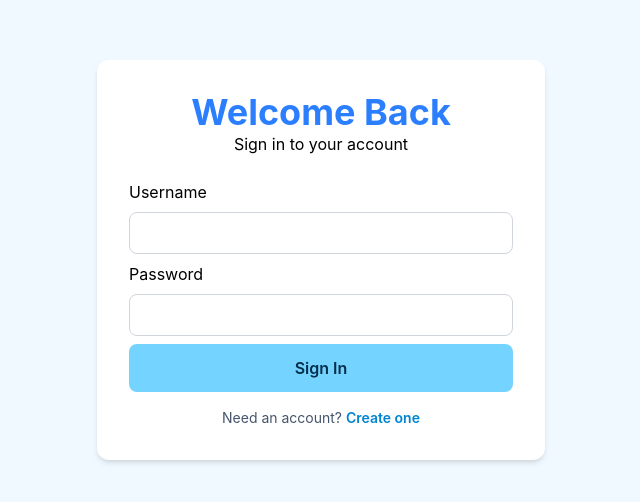
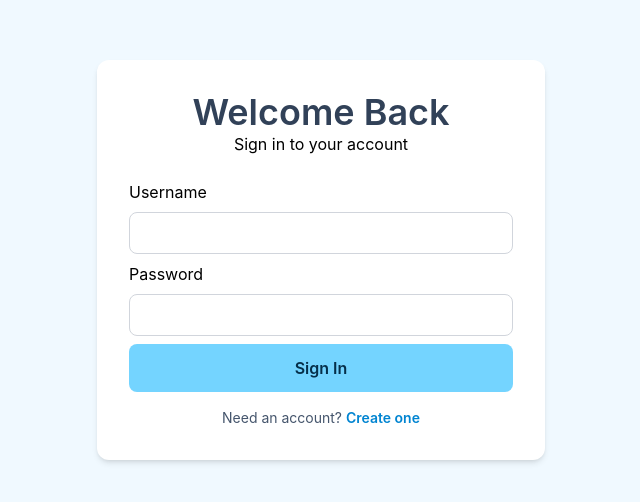
Before and after one commit to iiamolu/CompSec-MFA, a React (Vite) app in the folder frontend/: page / in a window 1280 px wide. Shown: the part 140-642 px from the top of the page, without its empty margins (319-959 px from the left). Built offline with nearby package versions, Linux system fonts and the light colour scheme.

Commit message:
The thickness of Welcome Back was giving me OCD, took it down a notch

```diff
--- a/frontend/src/pages/Login.jsx
+++ b/frontend/src/pages/Login.jsx
@@ -8,7 +8,7 @@ function Login() {
 
             {/* Centering only the heading and paragraph */}
             <div className="text-center mb-6">
-            <h1 className="text-4xl font-bold text-blue-500">
+            <h1 className="text-4xl font-semibold text-slate-700">
                 Welcome Back
             </h1>
 
```
